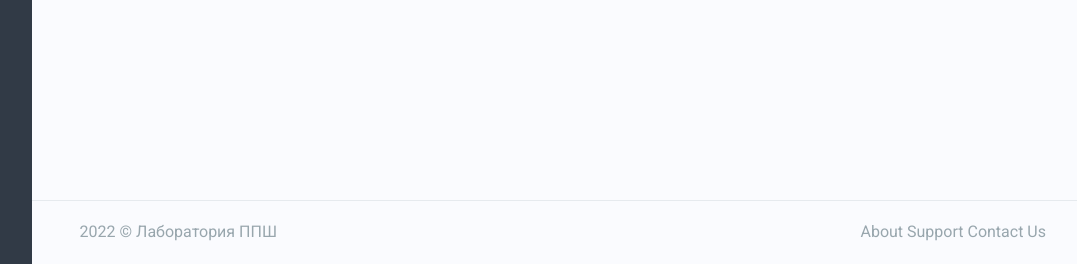
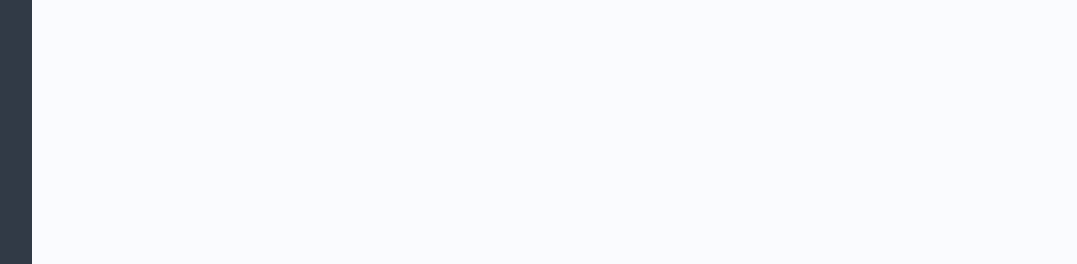
Before and after one commit to Shtein23/system_for_work, a Django app: page / in a window 1280 px wide. Shown: the part 536-800 px from the top of the page, without its empty margins (186-1263 px from the left). Run offline with Django 4.2, Linux system fonts and the light colour scheme; some libraries are stand-ins or nearby versions.

Commit message:
minor change

```diff
--- a/system/static/css/styles.css
+++ b/system/static/css/styles.css
@@ -25,7 +25,7 @@ a {
     border-top: 1px solid rgba(152,166,173,.2);
     bottom: 0;
     padding: 19px 24px 20px;
-    position: absolute;
+    position: fixed;
     right: 0;
     color: #98a6ad;
     left: 17%;
--- a/system/templates/base.html
+++ b/system/templates/base.html
@@ -88,23 +88,22 @@
 
                     {% endblock content %}
                 </main>
-<!--                <footer class="footer" style="bottom:0">Подвал страницы</footer>-->
-                <footer class="footer">
-                    <div class="container-fluid">
-                        <div class="row">
-                            <div class="col-md-6">
-                                <script>document.write(new Date().getFullYear())</script> © Лаборатория ППШ
-                            </div>
-                            <div class="col-md-6">
-                                <div class="text-md-end footer-links d-none d-md-block">
-                                    <a href="#">About</a>
-                                    <a href="#">Support</a>
-                                    <a href="#">Contact Us</a>
-                                </div>
-                            </div>
-                        </div>
-                    </div>
-                </footer>
+<!--                <footer class="footer fixed-bottom">-->
+<!--                    <div class="container-fluid">-->
+<!--                        <div class="row">-->
+<!--                            <div class="col-md-6">-->
+<!--                                <script>document.write(new Date().getFullYear())</script> © Лаборатория ППШ-->
+<!--                            </div>-->
+<!--                            <div class="col-md-6">-->
+<!--                                <div class="text-md-end footer-links d-none d-md-block">-->
+<!--                                    <a href="#">About</a>-->
+<!--                                    <a href="#">Support</a>-->
+<!--                                    <a href="#">Contact Us</a>-->
+<!--                                </div>-->
+<!--                            </div>-->
+<!--                        </div>-->
+<!--                    </div>-->
+<!--                </footer>-->
             </div>
         </div>
     </div>
@@ -115,10 +114,6 @@
     <script src="https://cdn.jsdelivr.net/npm/bootstrap@5.1.3/dist/js/bootstrap.bundle.min.js"
             integrity="sha384-ka7Sk0Gln4gmtz2MlQnikT1wXgYsOg+OMhuP+IlRH9sENBO0LRn5q+8nbTov4+1p"
             crossorigin="anonymous"></script>
-    <script src="https://cdnjs.cloudflare.com/ajax/libs/chosen/1.8.7/chosen.jquery.min.js"
-            integrity="sha512-rMGGF4wg1R73ehtnxXBt5mbUfN9JUJwbk21KMlnLZDJh7BkPmeovBuddZCENJddHYYMkCh9hPFnPmS9sspki8g=="
-            crossorigin="anonymous"
-            referrerpolicy="no-referrer"></script>
     <script>
         $(document).ready(function(){
             var csrf = 'csrfmiddlewaretoken={{ csrf_token }}&'
```
Also changed, not shown: system/templates/actual.html (+1 -7 lines).
